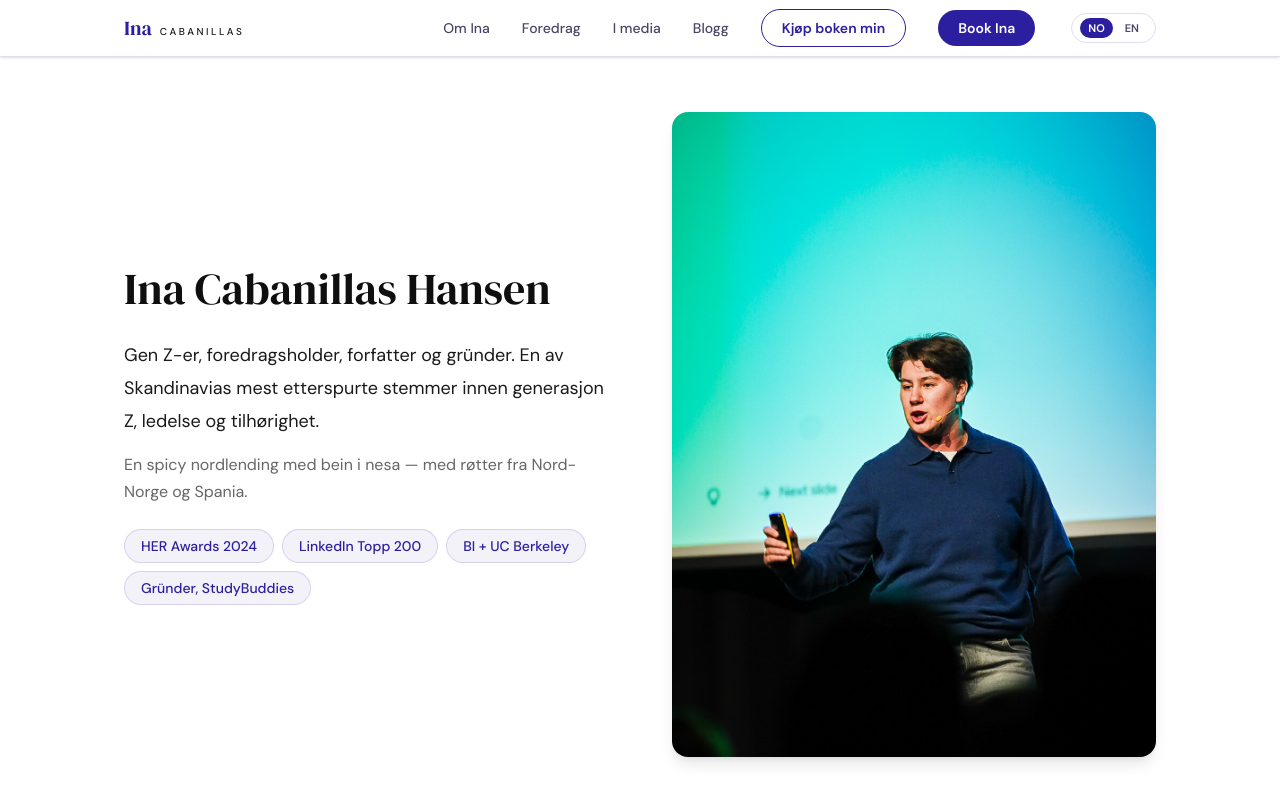
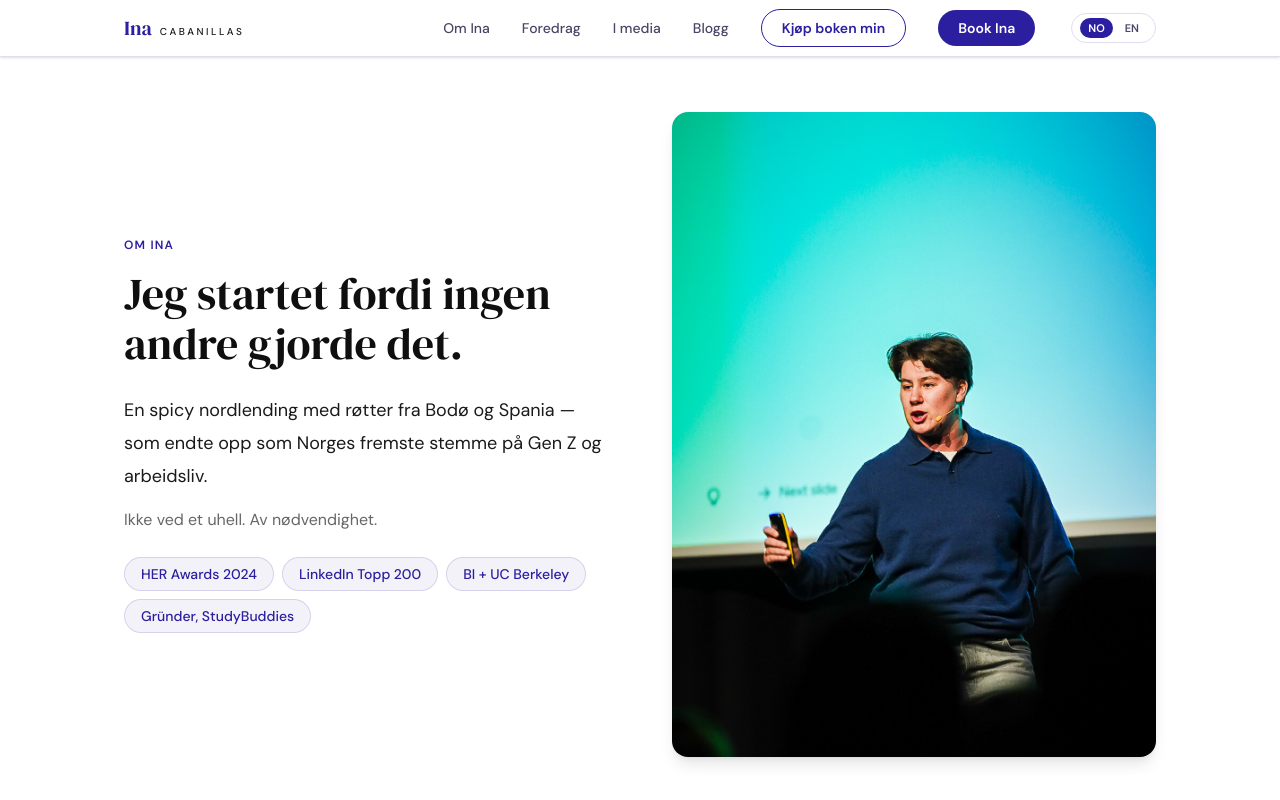
Before and after one commit to SuperDuper993/ina-cabanillas-website, a Next.js app: page /om in a window 1280 px wide. Shown: the top 800 px of the page. Built offline with nearby package versions, Linux system fonts and the light colour scheme.

Commit message:
Om: erstatt gjentakende hero-tekst med origin-fokusert intro

```diff
--- a/app/om/page.tsx
+++ b/app/om/page.tsx
@@ -132,14 +132,15 @@ export default function OmPage() {
             <motion.div {...fadeUp} className="grid grid-cols-1 md:grid-cols-2 gap-10 lg:gap-16 items-center">
               {/* Text — left on desktop */}
               <div className="order-2 md:order-1">
+                <p className="text-xs font-semibold tracking-widest uppercase text-brand-indigo mb-4">Om Ina</p>
                 <h1 className="text-3xl md:text-4xl lg:text-[2.75rem] text-[#0f0f0f] leading-[1.15] mb-6 font-bold">
-                  Ina Cabanillas Hansen
+                  Jeg startet fordi ingen andre gjorde det.
                 </h1>
                 <p className={`${bodyText} mb-3`}>
-                  Gen Z-er, foredragsholder, forfatter og gründer. En av Skandinavias mest etterspurte stemmer innen generasjon Z, ledelse og tilhørighet.
+                  En spicy nordlending med røtter fra Bodø og Spania — som endte opp som Norges fremste stemme på Gen Z og arbeidsliv.
                 </p>
                 <p className="text-[#666] text-base leading-[1.7] mb-6">
-                  En spicy nordlending med bein i nesa — med røtter fra Nord-Norge og Spania.
+                  Ikke ved et uhell. Av nødvendighet.
                 </p>
                 <div className="flex flex-wrap gap-2">
                   {["HER Awards 2024", "LinkedIn Topp 200", "BI + UC Berkeley", "Gründer, StudyBuddies"].map((tag) => (
```
